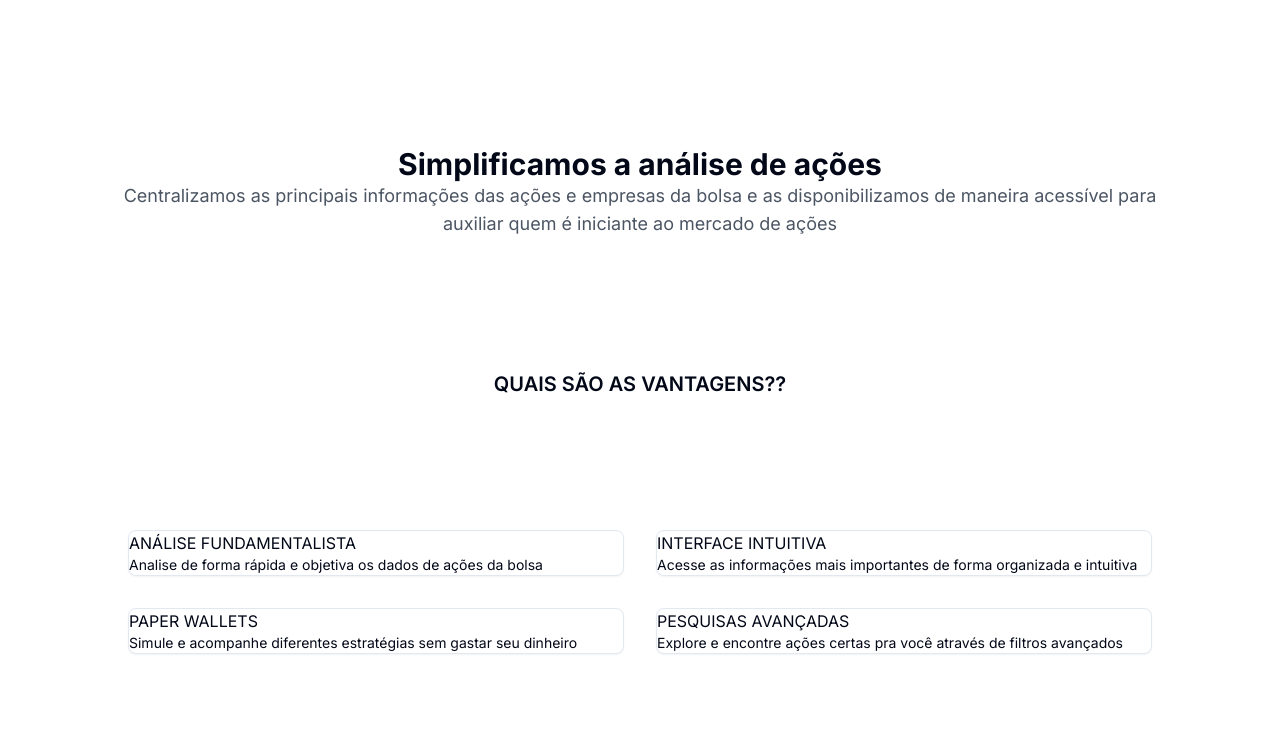
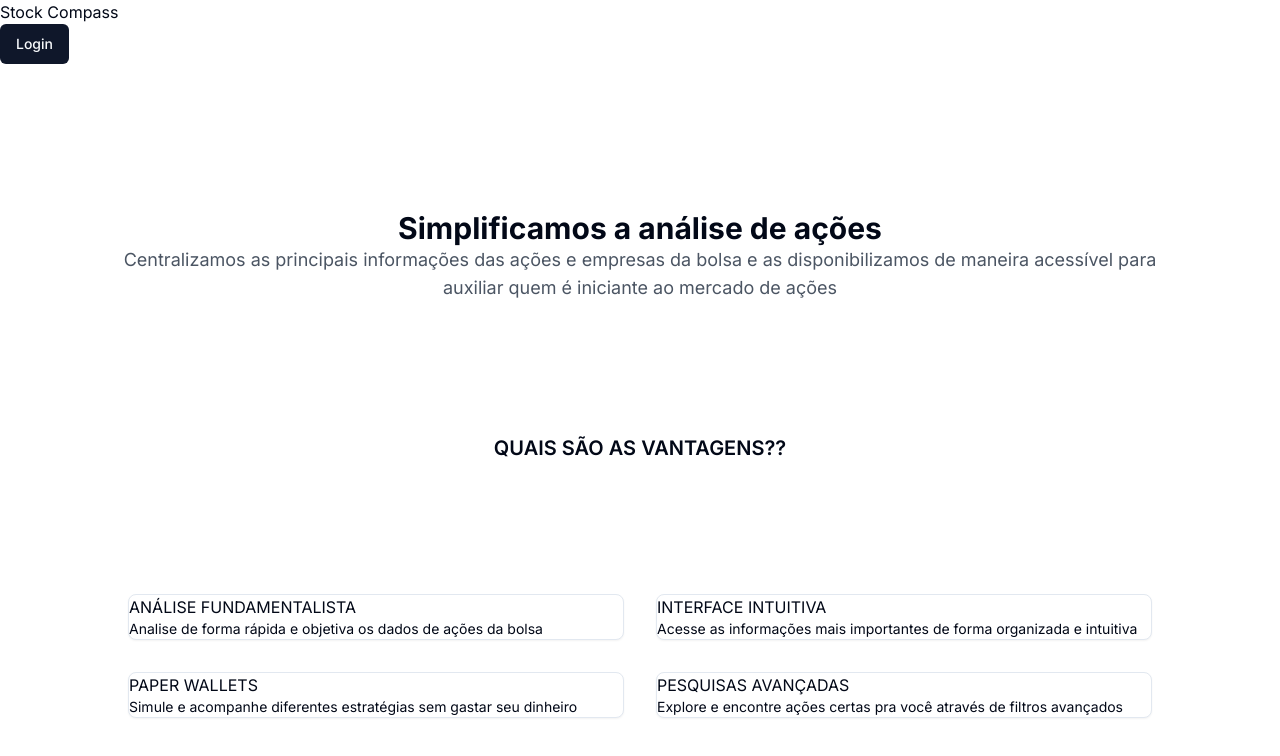
Before and after one commit to fga-eps-24-1-G6/2024.1-Stock-Compass-Front, a Next.js app: page / in a window 1280 px wide. Shown: the top 756 px of the page. Built offline with nearby package versions, Linux system fonts and the light colour scheme.

Commit message:
Barra superior

```diff
--- a/app/layout.tsx
+++ b/app/layout.tsx
@@ -1,12 +1,26 @@
 import type { Metadata } from "next";
 import { Inter } from "next/font/google";
 import "./globals.css";
+import React from "react";
+import { Button } from "../components/ui/button";
 
 const inter = Inter({ subsets: ["latin"] });
 
+const TopBar = () => {
+  return (
+    <div className="top-bar">
+      {/* Conteúdo da barra superior */}
+      <h1>Stock Compass</h1>
+      <Button variant="default" size="default">
+        Login
+      </Button>
+    </div>
+  );
+};
+
 export const metadata: Metadata = {
-  title: "Create Next App",
-  description: "Generated by create next app",
+  title: "Stock Compass",
+  description: "Plataforma de educação financeira e investimentos",
 };
 
 export default function RootLayout({
@@ -16,7 +30,10 @@ export default function RootLayout({
 }>) {
   return (
     <html lang="en">
-      <body className={inter.className}>{children}</body>
+      <body className={inter.className}>
+        <TopBar/>
+        {children}
+      </body>
     </html>
   );
 }
--- a/app/page.tsx
+++ b/app/page.tsx
@@ -1,4 +1,3 @@
-import Image from "next/image";
 import { Card } from "../components/ui/card";
 
 export default function Home() {
```
